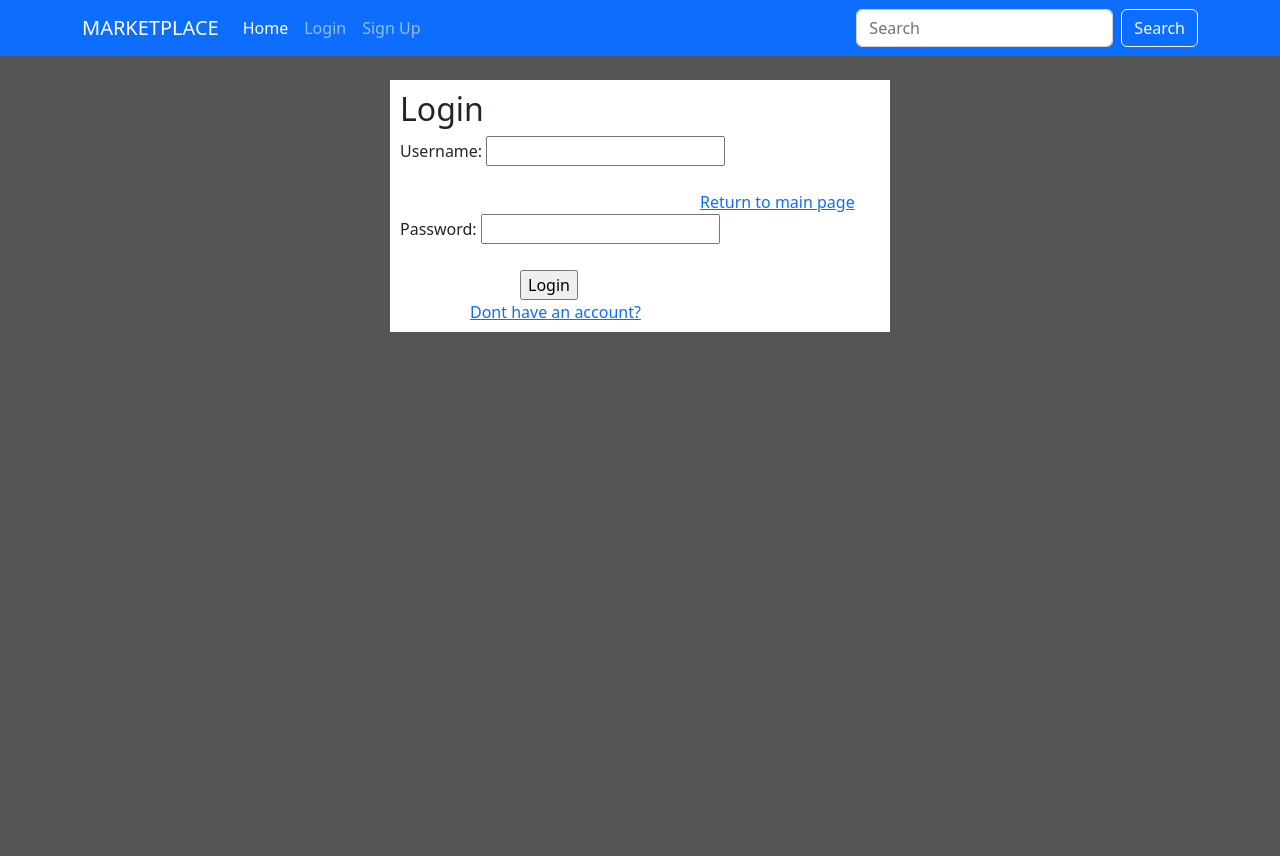
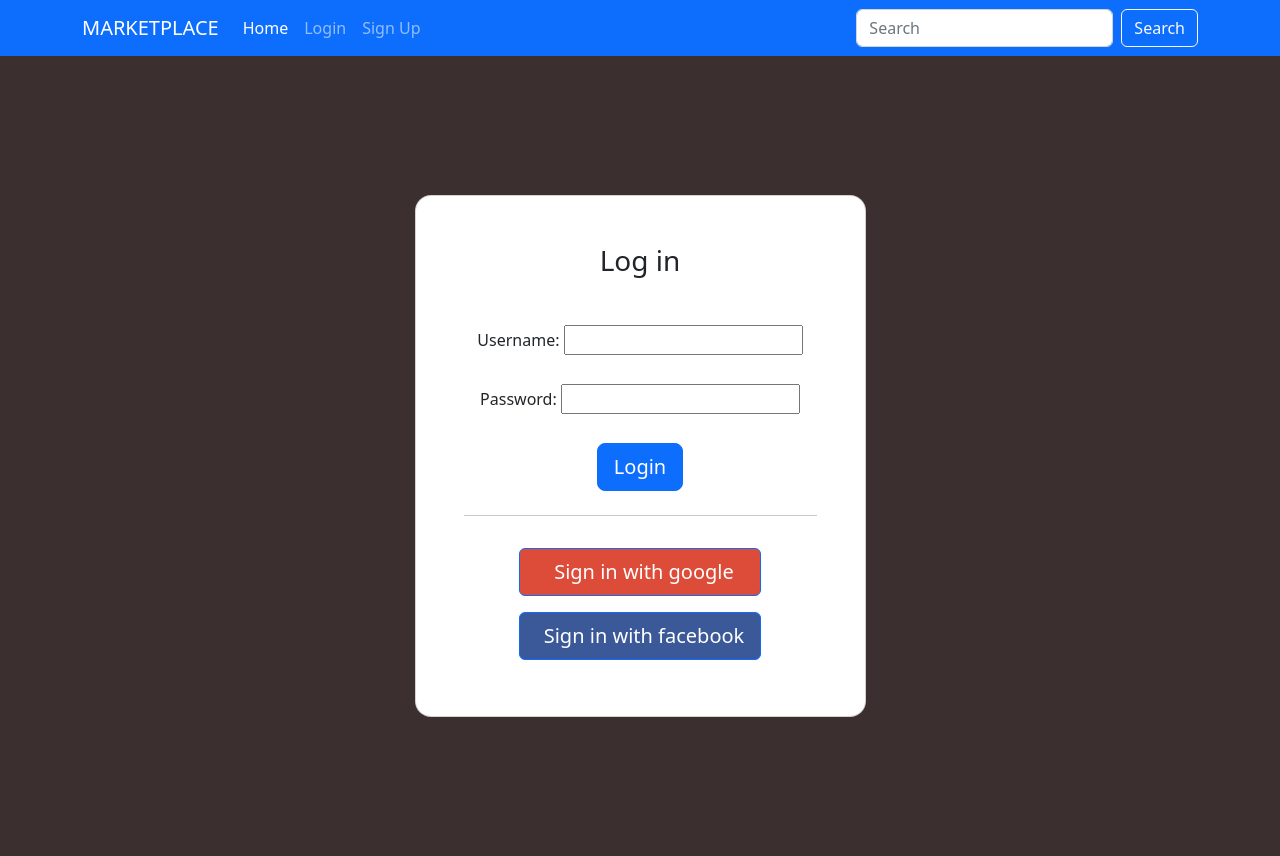
Before and after one commit to Aycelenk/Ecommerce-Website-Django, a Django app: template Marketplace/Main/templates/login.html in a window 1280 px wide. Before the commit the page ends 332 px from the top, so only its background shows below. Run offline with Django 3.2, Linux system fonts and the light colour scheme; the template is opened without the code that fills it, so the values that code supplies are empty, except form fields; tables that the repository leaves empty hold one stand-in row (values such as "Sample post"); form fields are guessed from the names that the template uses.

Commit message:
Changed login html Added loginform and used it in login.html Used django provided login view

```diff
--- a/Marketplace/Main/templates/base.html
+++ b/Marketplace/Main/templates/base.html
@@ -39,9 +39,10 @@
             </div>
         </div>
     </nav>
+
     {% block content %}
+    {% endblock %}
 
-    {% endblock %}
 </body>
 
 </html>
--- a/Marketplace/Main/templates/login.html
+++ b/Marketplace/Main/templates/login.html
@@ -2,41 +2,44 @@
 
 {% block title %} Login {% endblock %}
 
-{% block style %}
-<style>
-	body {
-		background: #555;
-	}
-
-	.content {
-		max-width: 500px;
-		margin: auto;
-		background: white;
-		padding: 10px;
-	}
-</style>
-{% endblock %}
-
 
 {% block content %}
-<br>
-<div class="content">
-	<h2>Login</h2>
-	<form>
-		<label for="username">Username:</label>
-		<input type="text" id="username" name="username"><br><br>
-		<div style="position:relative; left:300px;">
-			<a href="{% url 'index' %}">Return to main page</a>
+<section class="vh-100" style="background-color: #3B2F2F;">
+	<div class="container py-5 h-100">
+		<div class="row d-flex justify-content-center align-items-center h-100">
+			<div class="col-12 col-md-8 col-lg-6 col-xl-5">
+				<div class="card shadow-2-strong" style="border-radius: 1rem;">
+					<div class="card-body p-5 text-center">
+
+						<h3 class="mb-5">Log in</h3>
+
+						<div class="form-outline mb-4">
+							<label class="form-label" for="username">Username:</label>
+							{{form.username}}
+						</div>
+
+						<div class="form-outline mb-4">
+							<label class="form-label" for="password">Password:</label>
+							{{form.password}}
+						</div>
+
+						<button class="btn btn-primary btn-lg btn-block" type="submit">Login</button>
+
+						<hr class="my-4">
+
+						<div class="btn-group-vertical">
+							<button class="btn btn-lg btn-block btn-primary my-2 rounded"
+								style="background-color: #dd4b39;" type="submit"><i class="fab fa-google me-2"></i> Sign
+								in with google</button>
+
+							<button class="btn btn-lg btn-block btn-primary mb-2 my-2 rounded"
+								style="background-color: #3b5998;" type="submit"><i
+									class="fab fa-facebook-f me-2"></i>Sign in with facebook</button>
+						</div>
+					</div>
+				</div>
+			</div>
 		</div>
-		<label for="password">Password:</label>
-		<input type="password" id="password" name="password"><br><br>
-
-		<div style="position:relative; left:120px; top:2px;">
-			<input type="submit" value="Login">
-		</div>
-	</form>
-	<div style="position:relative; left:70px; top:2px;">
-		<a href="{% url 'signup' %}">Dont have an account?</a>
 	</div>
-</div>
+</section>
 {% endblock %}
--- a/Marketplace/Marketplace/settings.py
+++ b/Marketplace/Marketplace/settings.py
@@ -121,6 +121,10 @@ USE_TZ = True
 
 STATIC_URL = "Main/static/"
 
+LOGIN_REDIRECT_URL = "/"
+LOGIN_URL = "/login/"
+LOGOUT_REDIRECT_URL = "/"
+
 # Default primary key field type
 # https://docs.djangoproject.com/en/4.1/ref/settings/#default-auto-field
 
--- a/Marketplace/Marketplace/urls.py
+++ b/Marketplace/Marketplace/urls.py
@@ -14,16 +14,14 @@ Including another URLconf
     2. Add a URL to urlpatterns:  path('blog/', include('blog.urls'))
 """
 from django.contrib import admin
-from django.urls import path
+from django.urls import path,include
 from django.conf.urls.static import static
 from django.conf import settings
 from Main.views import index,login,signup
 
 urlpatterns = [
-    path("login/",login,name = "login"),
-    path("",index,name="index"),
+    path("",include("Main.urls")),
     path("admin/", admin.site.urls),
-    path("signup/",signup,name = "signup"),
 ]
 
 urlpatterns += static(settings.MEDIA_URL, document_root=settings.MEDIA_ROOT)
```
Also changed, not shown: Marketplace/Main/forms.py (+20 -1 lines), Marketplace/Main/urls.py (added, +11 -0 lines).
